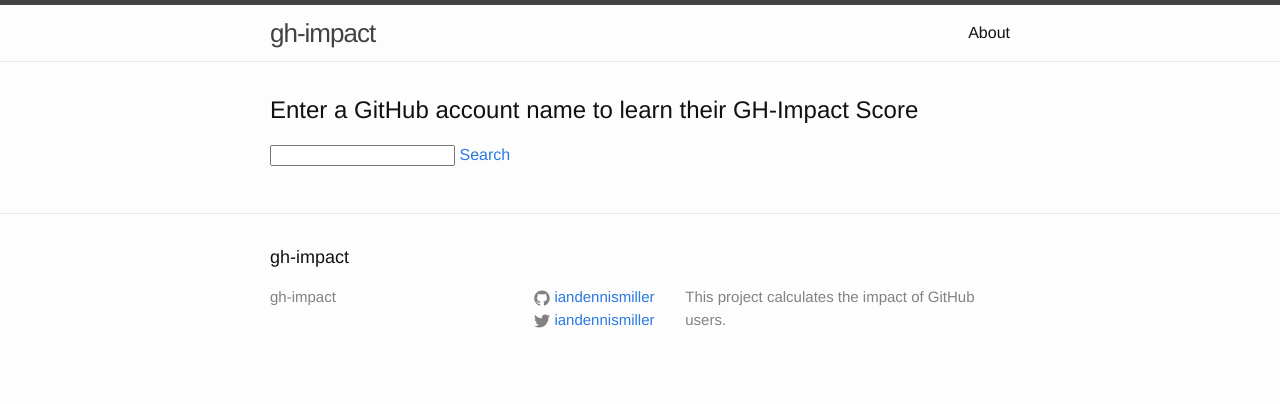
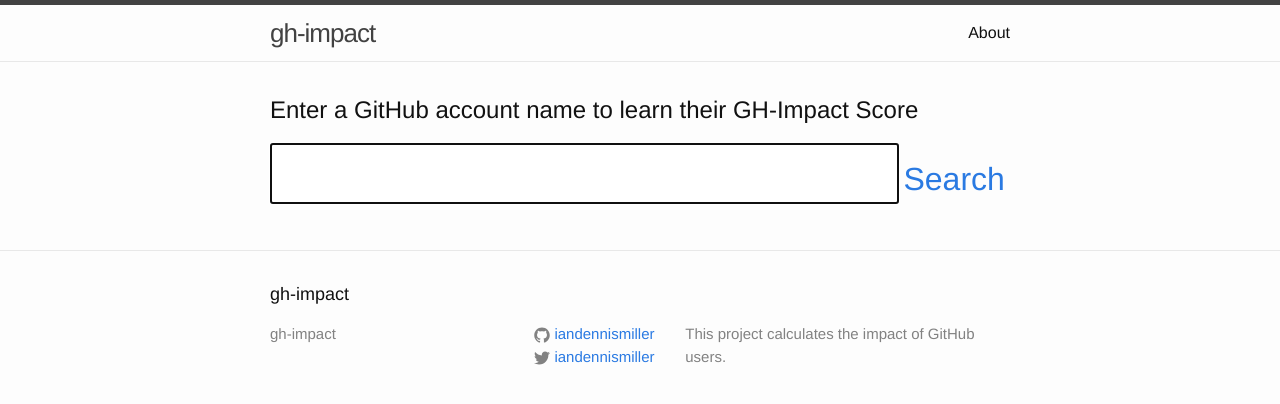
Before and after one commit to iandennismiller/gh-impact, a Jekyll site: the page built from index.html, in a window 1280 px wide. Shown: the top 404 px of the page. Built offline with Jekyll 4.4.1, drawn with Linux system fonts in a browser that asks for light colours; nearby versions of some CDN libraries.

Commit message:
todo items

```diff
--- a/css/main.scss
+++ b/css/main.scss
@@ -51,3 +51,20 @@
         "layout",
         "syntax-highlighting"
 ;
+
+#search_box {
+    margin-bottom: 1em;
+}
+
+#account_name_query {
+    font-size: 3em;
+}
+
+#search {
+    cursor: pointer;
+    font-size: 2em;
+}
+
+#masked {
+    display: none;
+}
--- a/gh-impact.js
+++ b/gh-impact.js
@@ -7,12 +7,35 @@
     var account_name = $("#account_name_query").val();
     var first_letter = account_name[0];
     $.getJSON( "data/" + first_letter + ".json", function(data) {
+        if (data[account_name] != undefined) {
             $("#account_name").html("<a target='_blank' href='http://github.com/" + account_name + "'>" + account_name + "</a>");
             $("#impact_score").html(data[account_name]);
+            location.hash = account_name;
+        }
+        else {
+            $("#account_name").html("not found");
+            $("#impact_score").html("");
+        }
     });
 }
 
 $(function() {
     $("#search").removeAttr("href");
+
     $("#search").click(query);
+
+    $('#account_name_query').keypress(function (e) {
+        if (e.which == 13) {
+            // $('form#login').submit();
+            query();
+            return false;
+        }
     });
+
+    if (location.hash != "") {
+        var q = location.hash;
+        q = q.substring(1, location.hash.length);
+        $("#account_name_query").val(q);
+        query();
+    }
+});
--- a/index.html
+++ b/index.html
@@ -6,12 +6,12 @@
 
   <h2>Enter a GitHub account name to learn their GH-Impact Score</h2>
 
-  <div id="search_box" style="margin-bottom: 1em;">
-    <input id="account_name_query" type="text" name="account_name">
-    <a href="#" id="search" style="cursor:pointer;">Search</a>
+  <div id="search_box">
+    <input id="account_name_query" type="text" name="account_name" autofocus>
+    <a href="#" id="search">Search</a>
   </div>
 
-  <div id="masked" style="display: none;">
+  <div id="masked">
 
     <h3>Results</h3>
 
```
Also changed, not shown: Readme.md. Lines whose indentation alone changed are shown as unchanged.
